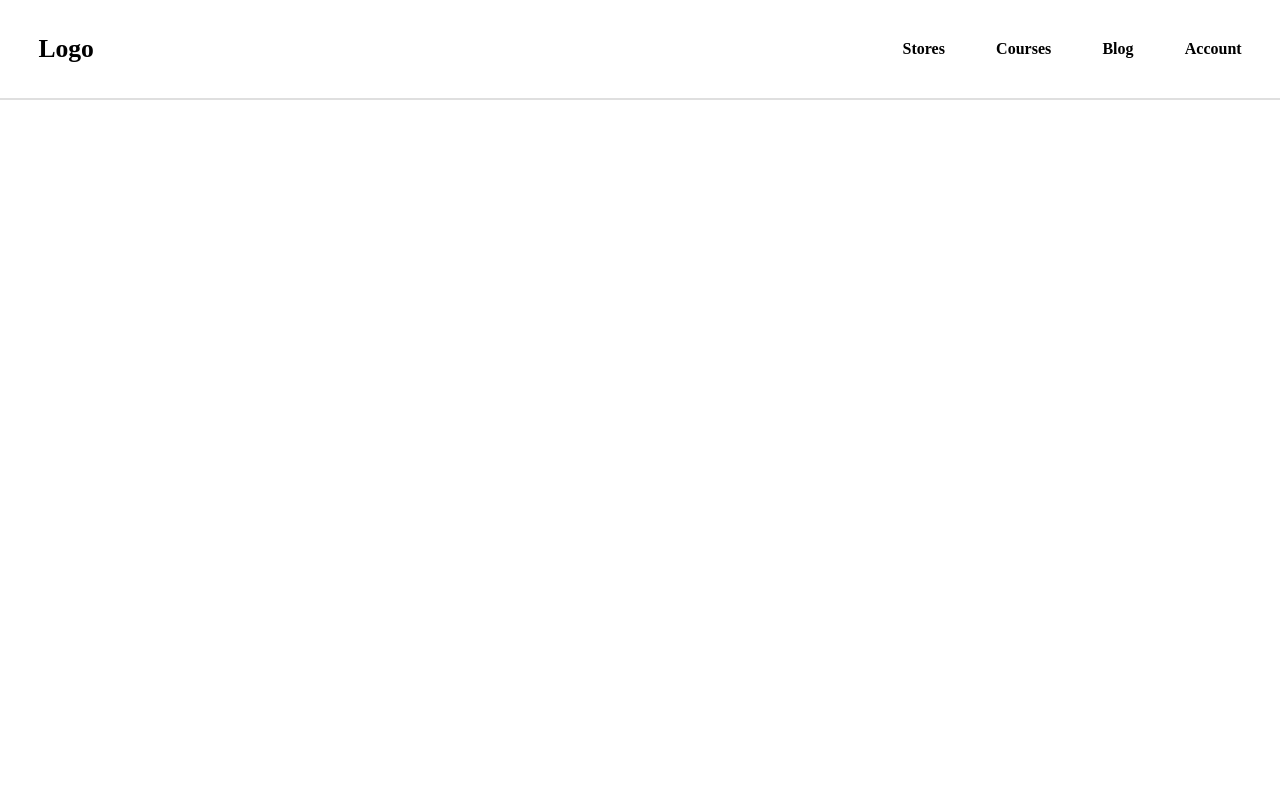
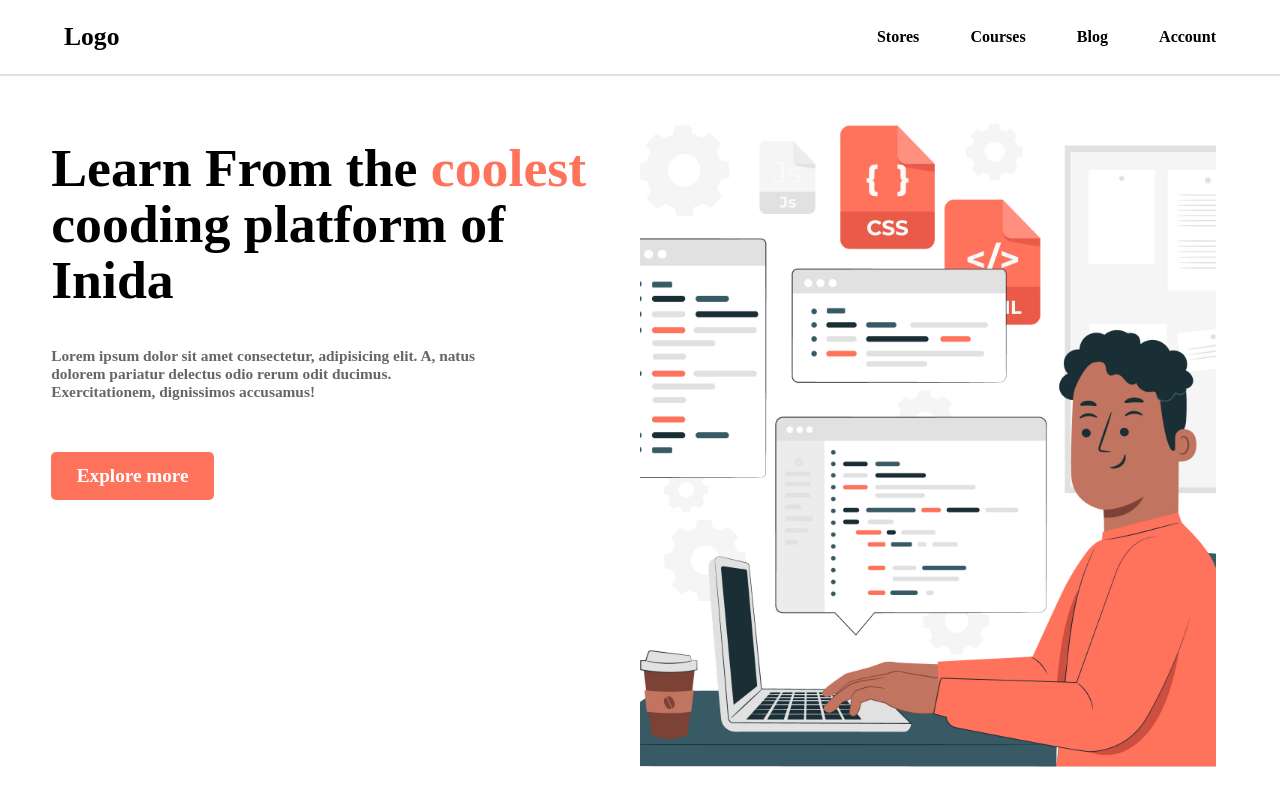
Before and after one commit to Nitish660/HTML_CSS_PROJECTS, a plain HTML site: page index.html in a window 1280 px wide. Drawn offline with nearby package versions, Linux system fonts and the light colour scheme.

Commit message:
html css

```diff
--- a/index.html
+++ b/index.html
@@ -1,24 +1,38 @@
 <!DOCTYPE html>
 <html lang="en">
+
 <head>
     <meta charset="UTF-8">
     <meta name="viewport" content="width=device-width, initial-scale=1.0">
     <title>Document</title>
-    <link href="https://cdn.jsdelivr.net/npm/remixicon@3.5.0/fonts/remixicon.css" rel="stylesheet">
+    <link rel="stylesheet" href="https://cdn.jsdelivr.net/npm/remixicon@3.5.0/fonts/remixicon.css">
     <link rel="stylesheet" href="style.css">
 </head>
+
 <body>
     <div class="main">
-      <div class="nav">
-           <h2>Logo</h2>
-           <div class="nav-part2">
+        <div class="nav">
+            <h2>Logo</h2>
+            <div class="nav-part2">
                 <h4>Stores</h4>
                 <h4>Courses</h4>
                 <h4>Blog</h4>
                 <h4>Account</h4>
                 <i class="ri-menu-3-fill"></i>
+            </div>
 
-      </div>
+        </div>
+        <div class="content">
+            <div class="left">
+                <h1>Learn From the <span>coolest</span> cooding platform of Inida </h1>
+                <p>Lorem ipsum dolor sit amet consectetur, adipisicing elit. A, natus dolorem pariatur delectus odio rerum odit ducimus. Exercitationem, dignissimos accusamus!</p>
+                <button>Explore more</button>
+            </div>
+            <div class="right">
+                <img src="./6463428.png" alt="">
+            </div>
+        </div>
     </div>
 </body>
+
 </html>
--- a/style.css
+++ b/style.css
@@ -1,73 +1,126 @@
-*{
+* {
     margin: 0;
     padding: 0;
     box-sizing: border-box;
     font-family: 'Gilroy';
 }
 
-html,body{
+html,
+body {
     width: 100%;
     height: 100%;
 }
 
-.main{
+.main {
     height: 100%;
     width: 100%;
     position: relative;
 
 }
-.nav{
-    height: 100px;
-    width: 100%;
-    /*background-color: red;*/
+
+.nav {
+
+    border-bottom: 2px solid #dadadada;
     display: flex;
-    border-bottom: 2px solid #dadadada;
     align-items: center;
     justify-content: space-between;
-    padding: 0 3vw;
+    padding: 1.7vw 5vw;
 
 }
 
-.nav-part2{
+.nav-part2 {
     display: flex;
-    /*background-color: aqua;*/
-    justify-content: space-between;
-    align-items: center;
     gap: 4vw;
-
-
 }
 
-.nav h2{
+.nav h2 {
     font-size: 2vw;
     font-weight: 700;
 }
-.nav h4{
+
+.nav h4 {
     font-size: 1vm;
 }
-.nav i{
+
+.nav i {
+    font-weight: 800;
+    display: none;
+}
+
+.content{
+     height: calc(100% - 50px);
+     width: 100%;
+     display: flex;
+     position: relative;
+}
+
+.left{
+    height: 100%;
+    width: 50%;
+
+    padding: 5vw 4vw;
+}
+
+.left h1{
+    font-size: 4.2vw;
+    line-height: 4.4vw;
+}
+
+.left h1 span{
+    color: #FF735C;
+}
+
+.left p{
     font-size: 1.2vw;
-    flex-wrap: 800;
-    display: none;
+    font-weight: 600;
+    color: #666;
+    width: 80%;
+    margin-top: 3vw;
+    margin-bottom: 4vw;
+}
+
+button {
+    font-size: 1.5vw;
+    padding: 1vw 2vw;
+    background-color: #FF735C;
+    color: #fff;
+    border: none;
+    border-radius: 5px;
+    font-weight: 700;
+
+}
+.right{
+    height: 100%;
+    width: 45%;
+
+}
+.right img{
+    height: 100%;
+    width: 100%;
+    object-fit: cover;
 }
 
 
 
 @media (max-width: 600px) {
-    .nav{
+    .nav {
         background-color: lightseagreen;
         color: #fff;
         padding: 0 5vw;
         align-items: center;
+        height: 60px;
     }
-    .nav h2{
+
+    .nav h2 {
         font-size: 6vw;
     }
-    .nav h4{
+
+    .nav h4 {
         font-size: 4vw;
         display: none;
     }
-    .nav i{
+
+    .nav i {
         display: block;
         font-size: 6vw;
         flex-wrap: 800;
```
Also changed, not shown: 6463428.png (added). Lines whose indentation alone changed are shown as unchanged.
